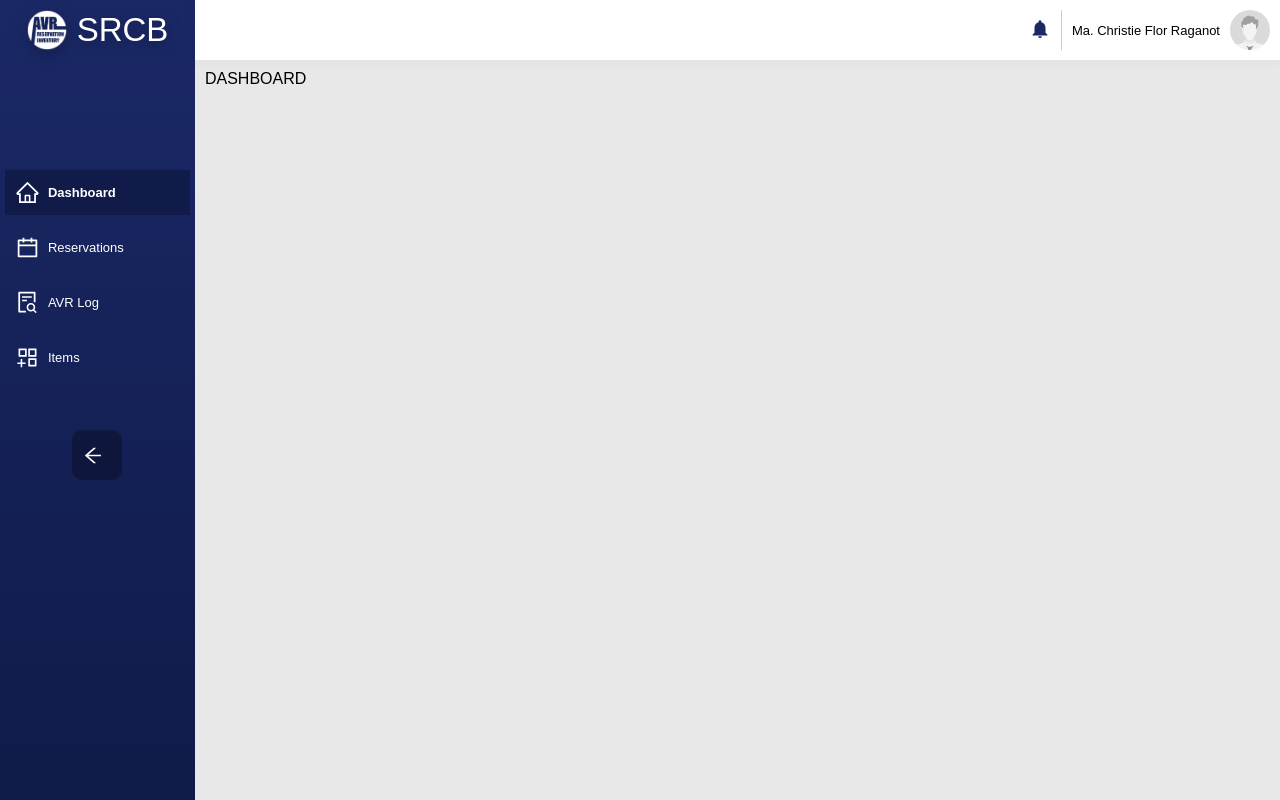
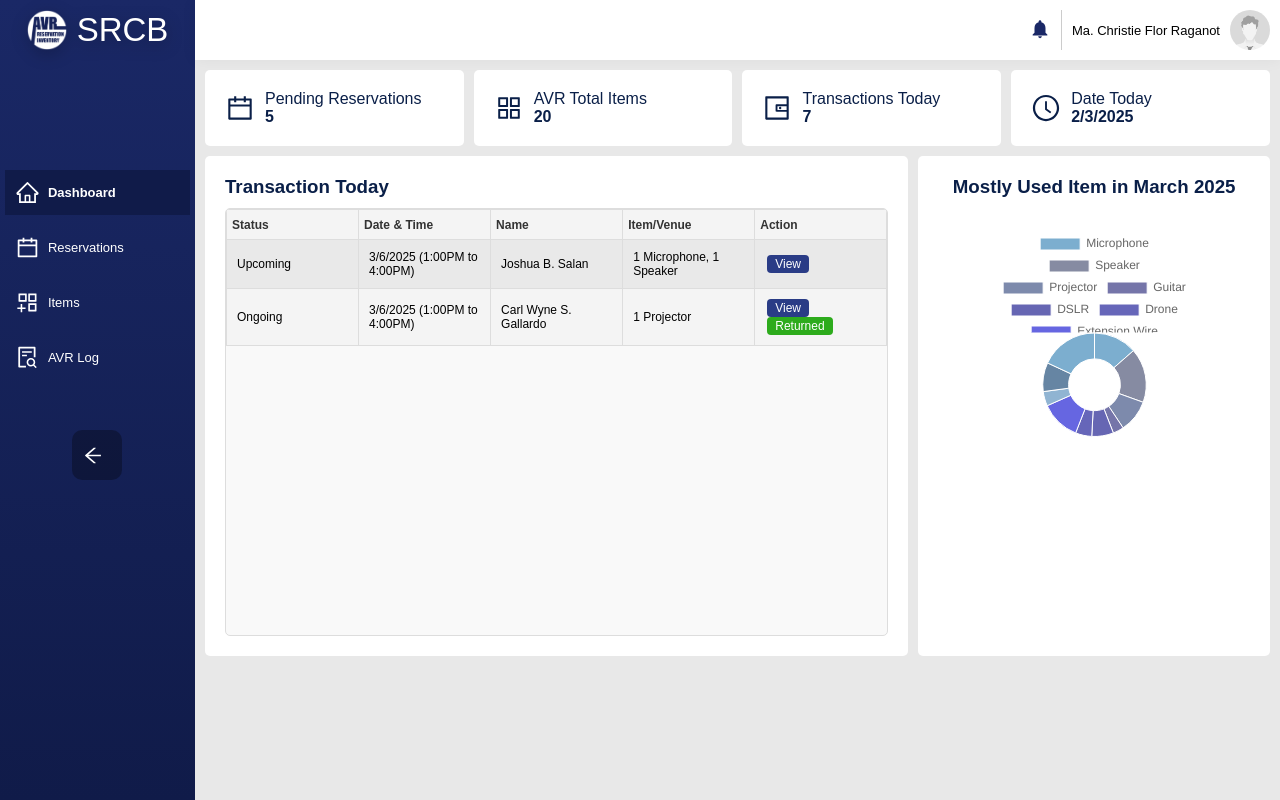
Before and after one commit to Pheszm/SRCB-AVR-System, a Next.js app: page /Incharge in a window 1280 px wide. Built offline with nearby package versions, Linux system fonts and the light colour scheme; a web font is replaced by a local one.

Commit message:
Dashboard Design Progress

```diff
--- a/package.json
+++ b/package.json
@@ -9,8 +9,10 @@
     "lint": "next lint"
   },
   "dependencies": {
+    "chart.js": "^4.4.8",
     "next": "15.2.0",
     "react": "^19.0.0",
+    "react-chartjs-2": "^5.3.0",
     "react-dom": "^19.0.0",
     "react-icons": "^5.5.0"
   }
--- a/pages/Incharge.js
+++ b/pages/Incharge.js
@@ -55,8 +55,8 @@ export default function Incharge_Main() {
 
                 <button className={selectedPage === "Dashboard" ? styles.active : ""} onClick={() => handlePageChange("Dashboard")}><AiIcons.AiOutlineHome size={25}/>{isSidebarOpen && 'Dashboard'}</button>
                 <button className={selectedPage === "Reservations" ? styles.active : ""} onClick={() => handlePageChange("Reservations")}><AiIcons.AiOutlineCalendar size={25}/>{isSidebarOpen && 'Reservations'}</button>
+                <button className={selectedPage === "Items" ? styles.active : ""} onClick={() => handlePageChange("Items")}><AiIcons.AiOutlineAppstoreAdd size={25}/>{isSidebarOpen && 'Items'}</button>
                 <button className={selectedPage === "AVRLogs" ? styles.active : ""} onClick={() => handlePageChange("AVRLogs")}><AiIcons.AiOutlineFileSearch size={25}/>{isSidebarOpen && 'AVR Log'}</button>
-                <button className={selectedPage === "Items" ? styles.active : ""} onClick={() => handlePageChange("Items")}><AiIcons.AiOutlineAppstoreAdd size={25}/>{isSidebarOpen && 'Items'}</button>
 
                 <button className={styles.SidebarToggler} onClick={toggleSidebar}>
                     <AiIcons.AiOutlineArrowLeft size={25}/>
--- /dev/null
+++ b/pages/Incharge_Pages/Forms/BarChartGenerateee.js
@@ -0,0 +1,58 @@
+import React from 'react';
+import { Doughnut } from 'react-chartjs-2';
+import { Chart as ChartJS, CategoryScale, ArcElement, Tooltip, Legend } from 'chart.js';
+
+// Register the required Chart.js components
+ChartJS.register(CategoryScale, ArcElement, Tooltip, Legend);
+
+const DoughnutChart = () => {
+  const data = {
+    labels: [
+      'Microphone', 'Speaker', 'Projector', 'Guitar', 'DSLR', 'Drone',
+      'Extension Wire', 'Globe', 'Whiteboard', 'Laptop'
+    ],
+    datasets: [
+      {
+        label: 'Usage Count',
+        data: [120, 150, 90, 30, 60, 45, 110, 40, 80, 160],
+        backgroundColor: [
+          'rgba(38, 120, 175, 0.6)',
+          'rgba(54, 62, 100, 0.6)',
+          'rgba(39, 60, 117, 0.6)',
+          'rgba(25, 25, 112, 0.6)',
+          'rgba(0, 0, 128, 0.6)',
+          'rgba(0, 0, 139, 0.6)',
+          'rgba(0, 0, 205, 0.6)',
+          'rgba(70, 130, 180, 0.6)',
+          'rgba(0, 51, 102, 0.6)'
+        ],
+
+        borderWidth: 1,
+      }
+    ]
+  };
+
+  const options = {
+    responsive: true,
+    plugins: {
+      legend: {
+        position: 'top',
+      },
+      tooltip: {
+        callbacks: {
+          label: function(tooltipItem) {
+            return `${tooltipItem.label}: ${tooltipItem.raw} uses`;
+          }
+        }
+      }
+    }
+  };
+
+  return (
+    <div style={{ width: '80%', margin: '0 auto', display: "flex", alignItems: "center"}}>
+      <Doughnut data={data} options={options} />
+    </div>
+  );
+};
+
+export default DoughnutChart;
--- a/pages/Incharge_Pages/Incharge_Dashboard.js
+++ b/pages/Incharge_Pages/Incharge_Dashboard.js
@@ -1,13 +1,104 @@
 import styles from "@/styles/Incharge.module.css";
 import * as AiIcons from "react-icons/ai";
 import React, { useState } from 'react';
+import BarChart from "./Forms/BarChartGenerateee";
 
 
 export default function Incharge_Dashboard() {
+    const today = new Date().toLocaleDateString('en-PH', { timeZone: 'Asia/Manila' });
+    return (
+        <div className={styles.DashBodyArea}>
 
-    return (
-        <div>
-            DASHBOARD
-        </div>
+            <div className={styles.UpperSquares}>
+                <div>
+                    <span>
+                        <AiIcons.AiOutlineCalendar size={30} />
+                    </span>
+                    <span>
+                        <p>Pending Reservations</p>
+                        <h4>5</h4>
+                    </span>
+                </div>
+
+                <div>
+                    <span>
+                        <AiIcons.AiOutlineAppstore  size={30} />
+                    </span>
+                    <span>
+                        <p>AVR Total Items</p>
+                        <h4>20</h4>
+                    </span>
+                </div>
+
+                <div>
+                    <span>
+                        <AiIcons.AiOutlineWallet size={30} />
+                    </span>
+                    <span>
+                        <p>Transactions Today</p>
+                        <h4>7</h4>
+                    </span>
+                </div>
+
+                <div>
+                    <span>
+                        <AiIcons.AiOutlineClockCircle size={30} />
+                    </span>
+                    <span>
+                        <p>Date Today</p>
+                        <h4>{today}</h4>
+                    </span>
+                </div>
+            </div>
+
+
+
+            <div className={styles.LowerSquares}>
+
+                <div className={styles.DashTableContainer}>
+                    <h3>Transaction Today</h3>
+                    <div className={styles.DashTableWrapper}>
+                        <table className={styles.DashTable}>
+                            <thead>
+                                <tr>
+                                    <th>Status</th>
+                                    <th>Date & Time</th>
+                                    <th>Name</th>
+                                    <th>Item/Venue</th>
+                                    <th>Action</th>
+                                </tr>
+                            </thead>
+                            <tbody>
+                                <tr>
+                                    <td>Upcoming</td>
+                                    <td>3/6/2025 (1:00PM to 4:00PM)</td>
+                                    <td>Joshua B. Salan</td>
+                                    <td>1 Microphone, 1 Speaker</td>
+                                    <td>
+                                        <button>View</button>
+                                    </td>
+                                </tr>
+                                <tr>
+                                    <td>Ongoing</td>
+                                    <td>3/6/2025 (1:00PM to 4:00PM)</td>
+                                    <td>Carl Wyne S. Gallardo</td>
+                                    <td>1 Projector</td>
+                                    <td>
+                                        <button>View</button>
+                                        <button className={styles.SuccessBtnnn}>Returned</button>
+                                    </td>
+                                </tr>
+
+                            </tbody>
+                        </table>
+                    </div>
+                </div>
+                <div className={styles.alignerforDIV}>
+                    <h3>Mostly Used Item in March 2025</h3>
+                    <BarChart/>
+                </div>
+    </div>
+
+    </div>
     );
 }
--- a/pages/Incharge_Pages/Incharge_Items.js
+++ b/pages/Incharge_Pages/Incharge_Items.js
@@ -104,8 +104,8 @@ export default function Incharge_Items() {
                             {showActions && (
                                 <td>
                                     <button>View</button>
-                                    <button>Update</button>
-                                    <button>Delete</button>
+                                    <button className={styles.EditBtnnn}>Update</button>
+                                    <button className={styles.RemoveBtnnn}>Delete</button>
                                 </td>
                             )}
                         </tr>
--- a/styles/Incharge.module.css
+++ b/styles/Incharge.module.css
@@ -272,6 +272,151 @@ BODY AREA
 
 
 
+/* ============================================
+DASHBOARD AREA
+============================================ */
+.DashBodyArea{
+    width: 100%;
+    height: 100%;
+}
+
+.alignerforDIV{
+    display: flex;
+    flex-direction: column;
+    justify-content: center;
+    align-items: center;
+}
+
+@media (max-width: 600px) {
+    .LowerSquares {
+        grid-template-columns: 1fr !important;
+    }
+
+    .DashBodyArea{
+        width: 100%;
+    }
+    .UpperSquares{
+        display: block;
+        gap: 10px;
+        flex-direction: column;
+    }
+
+
+
+}
+
+.UpperSquares{
+    display: flex;
+    gap: 10px;
+}
+
+.UpperSquares div{
+    background-color: #fff;
+    color: #0a1f48;
+    padding: 20px;
+    border-radius: 5px;
+    display: flex;
+    gap: 10px;
+    width: 100%;
+    white-space: nowrap;
+}
+.UpperSquares span{
+    display: flex;
+    flex-direction: column;
+    justify-content: center;
+}
+
+
+.LowerSquares {
+    display: grid;
+    grid-template-columns: 2fr 1fr;
+    gap: 10px;
+    width: 100%;
+    margin-top: 10px;
+}
+
+.LowerSquares div{
+    background-color: #fff;
+    color: #0a1f48;
+    padding: 20px;
+    border-radius: 5px;
+    display: flex;
+    flex-direction: column;
+    gap: 10px;
+    width: 100%;
+    height: 500px;
+}
+
+.DashTable {
+    width: 100%;
+    table-layout: fixed;
+    border-collapse: collapse;
+}
+
+.DashTable th,
+.DashTable td {
+    color: #000;
+    padding: 10px;
+    text-align: left;
+    border: 1px solid #ddd;
+    font-size: 12px;
+    height: 30px !important; /* Apply height to th and td */
+    overflow: hidden;
+    text-overflow: ellipsis;
+
+}
+
+.DashTable th {
+    position: sticky;
+    top: 0;
+    z-index: 1;
+    background-color: #f4f4f4;
+    font-weight: bold;
+    color: #333;
+    padding: 5px;
+}
+
+.DashTableWrapper {
+    border: 1px solid #ddd;
+    border-radius: 3px;
+    height: 100% !important;
+    overflow-y: auto;
+    overflow-x: auto;
+    padding: 0px !important;
+    position: relative;
+    background-color: #f9f9f9 !important;
+}
+
+.DashTable tr:nth-child(even) {
+    background-color: #f4f4f4;
+}
+
+.DashTable tr:nth-child(odd) {
+    background-color: #e9e9e9;
+}
+
+.DashTable button {
+    padding: 2px 8px;
+    margin: 0 2px;
+    border: none;
+    background-color: #2a3c86;
+    color: white;
+    cursor: pointer;
+    border-radius: 4px;
+    font-size: 12px;
+    transition: background-color 0.3s ease;
+    text-align: center;
+}
+
+.DashTable button:hover {
+    background-color: #1f2e6b;
+}
+
+.DashTable button:focus {
+    outline: none;
+    background-color: #182454;
+    box-shadow: 0 0 0 3px rgba(19, 142, 203, 0.5);
+}
 
 
 
@@ -426,6 +571,73 @@ ITEM TEBLE DESIGN
     background-color: #1f2e6b;
 }
 
+.ItemTable button:focus {
+    outline: none;
+    background-color: #182454;
+    box-shadow: 0 0 0 3px rgba(19, 142, 203, 0.5);
+}
+
+
+
+
+.EditBtnnn {
+    background-color: #cbbc13 !important;
+    color: #fff;
+    padding: 10px;
+    margin: 5px 0px;
+    border-radius: 5px;
+    border: none;
+    transition: background-color 0.3s ease, transform 0.2s ease;
+}
+.EditBtnnn:hover {
+    background-color: #ab9e11 !important;
+}
+.EditBtnnn:focus {
+    outline: none;
+    background-color: #ab9e11 !important;
+    box-shadow: 0 0 0 3px rgba(225, 255, 0, 0.5) !important;
+}
+
+
+.RemoveBtnnn {
+    background-color: #9f2424 !important;
+    color: #fff;
+    padding: 10px;
+    margin: 5px 0px;
+    border-radius: 5px;
+    border: none;
+    transition: background-color 0.3s ease, transform 0.2s ease;
+}
+.RemoveBtnnn:hover {
+    background-color: #822020 !important;
+}
+.RemoveBtnnn:focus {
+    outline: none;
+    background-color: #822020 !important;
+    box-shadow: 0 0 0 3px rgba(255, 0, 0, 0.5) !important;
+}
+
+.SuccessBtnnn {
+    background-color: #2dab1c !important;
+    color: #fff;
+    padding: 10px;
+    margin: 5px 0px;
+    border-radius: 5px;
+    border: none;
+    transition: background-color 0.3s ease, transform 0.2s ease;
+}
+.SuccessBtnnn:hover {
+    background-color: #248117 !important;
+}
+.SuccessBtnnn:focus {
+    outline: none;
+    background-color: #248117 !important;
+    box-shadow: 0 0 0 3px rgba(0, 255, 0, 0.5) !important;
+}
+
+
+
+
 .PagenationArea{
     gap: 10px;
     width: 100%;
```
Also changed, not shown: 1 other file (tests, documents, lock files or other folders).
